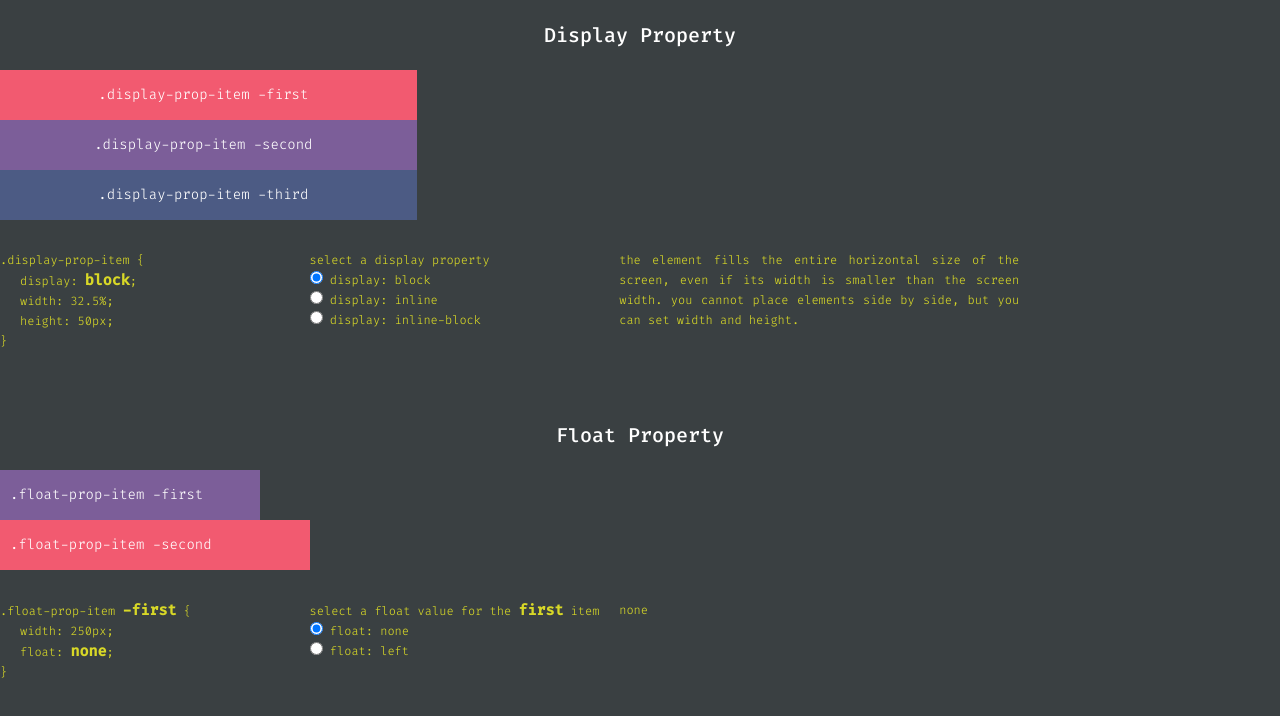
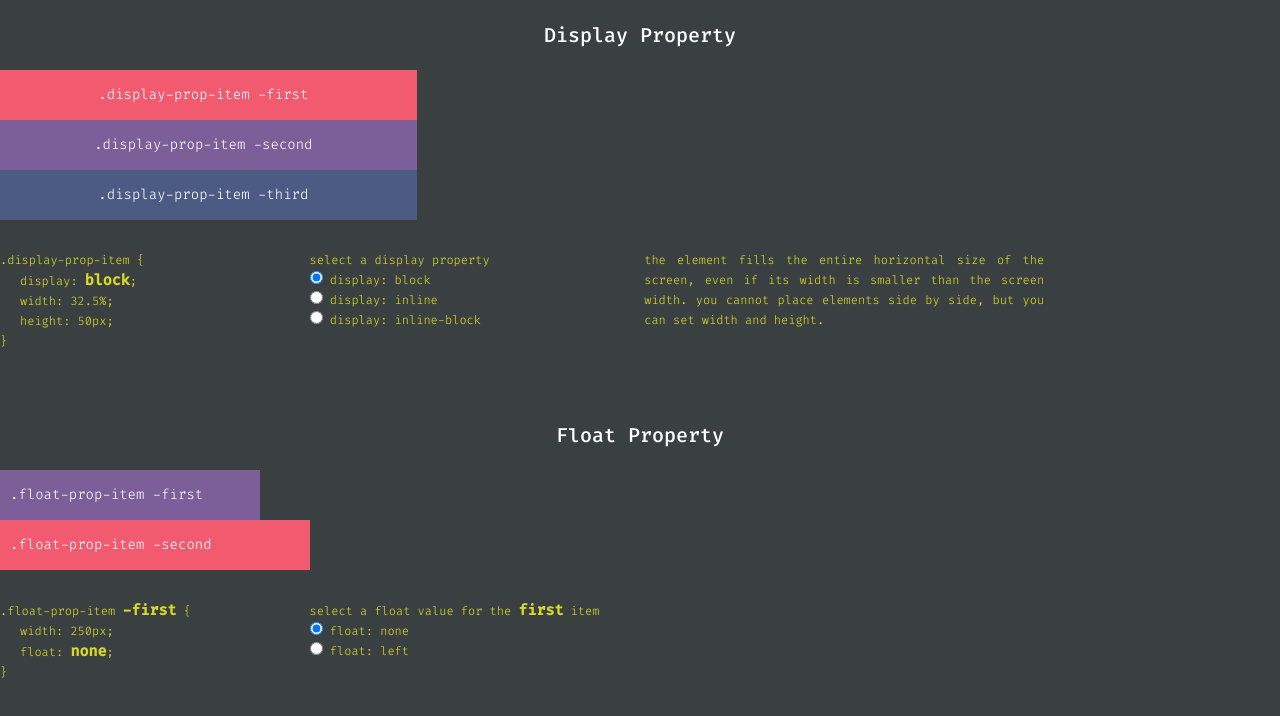
Before and after one commit to douglascastros/stopping-guessing, a plain HTML site: page index.html in a window 1280 px wide. Drawn offline with Linux system fonts and the light colour scheme.

```diff
--- a/css/text-explaining.css
+++ b/css/text-explaining.css
@@ -6,6 +6,7 @@
     line-height: 20px;
     color: #D8D827;
     width: 400px;
+    margin-left: 25px;
 }
 
 .text-explaining p {
--- a/js/float-property.js
+++ b/js/float-property.js
@@ -14,11 +14,11 @@ optionsFloat.forEach(option => {
 
             if (e.target.value === 'none') {
                 sectionFloatProp.style.setProperty('padding-bottom', '0');
-                textExplaining.innerHTML = `none`;
+                textExplaining.innerHTML = ``;
             }
             else if (e.target.value === 'left') {
                 sectionFloatProp.style.setProperty('padding-bottom', '50px');
-                textExplaining.innerHTML = `left`;
+                textExplaining.innerHTML = `the float effect puts elements in a context ahead, so elements from the original context take the place of elements that went to the higher context, but their text did not.`;
             }
 
             const slideDown = document.getElementsByClassName('float-prop')[0];
```
